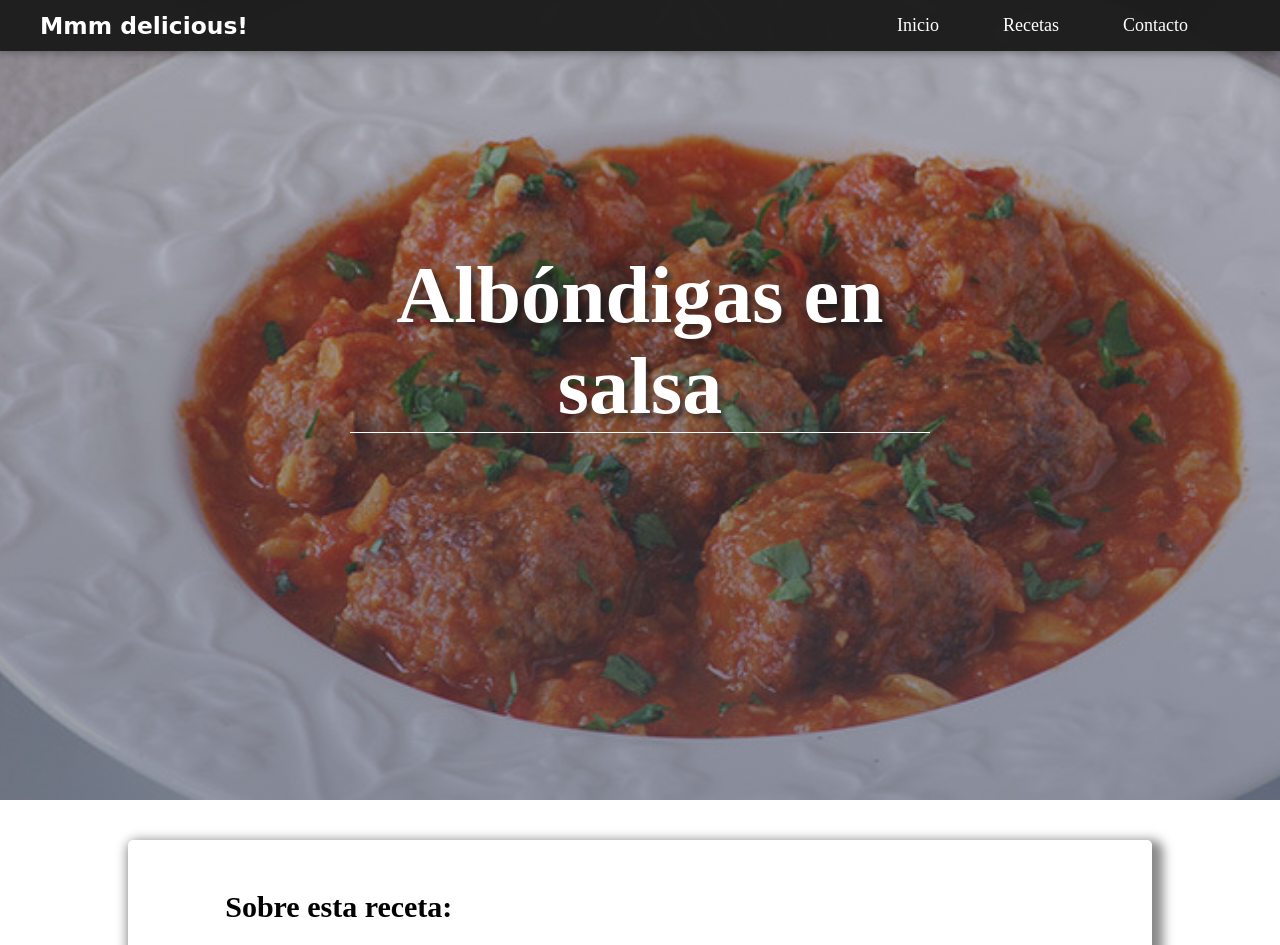
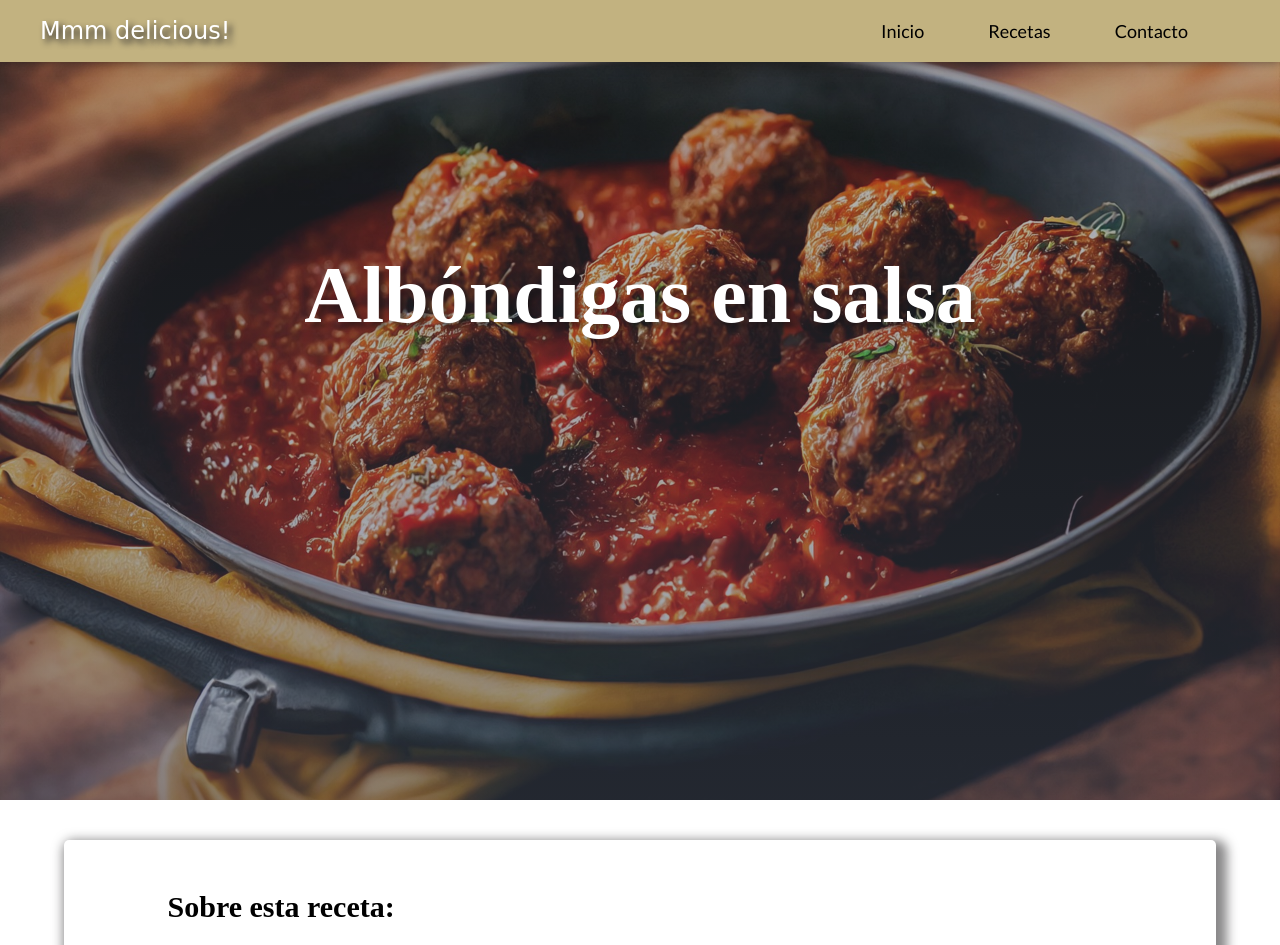
Before and after one commit to Karen-bot-bot/pagina-de-recetas, a plain HTML site: page html/albondigas.html in a window 1280 px wide. Shown: the top 945 px of the page. Drawn offline with Linux system fonts and the light colour scheme; a web font is replaced by a local one.

Commit message:
Elaboración de la página principal y redcción de código

```diff
--- a/css/inicio.css
+++ /dev/null
@@ -1,47 +0,0 @@
-  @import url('https://fonts.googleapis.com/css2?family=Sonsie+One&display=swap');
-
-* {
-  padding: 0;
-  margin: 0;
-  box-sizing: border-box;
-}
-
-/*Navegador*/
-.nav {
-  color: white;
-  background-color: #1d1d1dfa;
-  display: flex;
-  justify-content: space-between;
-  align-items: center;
-  position: fixed;
-  top: 0;
-  left: 0;
-  right: 0;
-  box-shadow: 0 0 10px 0 rgba(20, 18, 20, 0.5);
-}
-
-.titulo-container {
-  display: flex;
-  align-items: center;
-}
-
-.titulo-pagina {
-  margin-right: 20px;
-  padding-left: 40px;
-  font-size: 20px;
-  font-family: 'Sonsie One', cursive;
-}
-
-.enlaces {
-  display: flex;
-  justify-content: flex-end;
-  cursor: pointer;
-  padding-right: 60px;
-}
-
-nav a {
-  font-size: 18px;
-  text-decoration: none;
-  padding: 15px 32px;
-  color: white;
-}
--- a/css/pizza.css
+++ /dev/null
@@ -1,92 +0,0 @@
-  @import url('https://fonts.googleapis.com/css2?family=Sonsie+One&display=swap');
-
-* {
-  padding: 0;
-  margin: 0;
-  box-sizing: border-box;
-}
-
-.nav {
-  color: white;
-  background-color: #1d1d1dfa;
-  display: flex;
-  justify-content: space-between;
-  align-items: center;
-  position: fixed;
-  top: 0;
-  left: 0;
-  right: 0;
-  box-shadow: 0 0 10px 0 rgba(20, 18, 20, 0.5);
-}
-
-.titulo-container {
-  display: flex;
-  align-items: center;
-}
-
-.titulo-pagina {
-  margin-right: 20px;
-  padding-left: 40px;
-  font-size: 20px;
-  font-family: 'Sonsie One', cursive;
-}
-
-.enlaces {
-  display: flex;
-  justify-content: flex-end;
-  cursor: pointer;
-  padding-right: 60px;
-}
-
-nav a {
-  font-size: 18px;
-  text-decoration: none;
-  padding: 15px 32px;
-  color: white;
-}
-
-.header {
-  width: 100%;
-  height: 100vh;
-  padding: 0.1px;
-  background-image: linear-gradient(to top, #424a5a88 0%, #373a3f56 100%),
-    url(/img/pizza1.jpg);
-  background-repeat: no-repeat;
-  background-position: center;
-  background-size: cover;
-  background-attachment: fixed;
-}
-
-.title {
-  font-size: 80px;
-  text-align: center;
-  margin-top: 250px;
-  margin-left: 350px;
-  margin-right: 350px;
-  color: white;
-  text-shadow: 5px 5px 4px rgba(20, 18, 20, 0.5);
-  border-bottom: 1px solid white;
-}
-
-.card {
-  width: 80%;
-  padding: 40px;
-  margin: 40px auto;
-  border-radius: 5px;
-  box-shadow: 5px 6px 11px 6px rgba(20, 18, 20, 0.5);
-  font-size: 20px;
-}
-
-.contenedor {
-  width: 90%;
-  margin: 0 auto;
-  display: column;
-}
-
-.card h2 {
-  padding: 10px;
-}
-
-.contenedor p {
-  padding: 10px;
-}
--- a/css/albondigas.css
+++ b/css/recetario.css
@@ -1,4 +1,4 @@
-  @import url('https://fonts.googleapis.com/css2?family=Sonsie+One&display=swap');
+@import url("https://fonts.googleapis.com/css2?family=Lato&family=Sonsie+One&display=swap");
 
 * {
   padding: 0;
@@ -8,8 +8,7 @@
 
 /*Navegador*/
 .nav {
-  color: white;
-  background-color: #1d1d1dfa;
+  background-color: #c2b280;
   display: flex;
   justify-content: space-between;
   align-items: center;
@@ -20,16 +19,24 @@
   box-shadow: 0 0 10px 0 rgba(20, 18, 20, 0.5);
 }
 
-.titulo-container {
-  display: flex;
-  align-items: center;
+nav a {
+  text-decoration: none;
+  color: black;
 }
 
 .titulo-pagina {
+  display: flex;
+  align-items: center;
+  cursor: pointer;
+}
+
+.titulo-pagina li {
   margin-right: 20px;
   padding-left: 40px;
-  font-size: 20px;
-  font-family: 'Sonsie One', cursive;
+  font-size: 24px;
+  font-family: "Sonsie One", cursive;
+  color: white;
+  text-shadow: 4px 4px 6px rgba(34, 34, 41);
 }
 
 .enlaces {
@@ -39,11 +46,12 @@
   padding-right: 60px;
 }
 
-nav a {
+.enlaces li {
+  font-family: "Lato", sans-serif;
   font-size: 18px;
   text-decoration: none;
-  padding: 15px 32px;
-  color: white;
+  padding: 20px 32px;
+  list-style: none;
 }
 
 /*Encabezado principal*/
@@ -51,28 +59,37 @@ nav a {
   width: 100%;
   height: 100vh;
   padding: 0.1px;
-  background-image: linear-gradient(to top, #424a5a88 0%, #373a3f56 100%),
-    url(/img/albondigas.jpg);
-  background-repeat: no-repeat;
   background-position: center;
   background-size: cover;
   background-attachment: fixed;
+}
+
+.albondigas {
+  background-image: linear-gradient(to top, #424a5a88 0%, #373a3f56 100%),
+    url(/img/albóndigas.jpg);
+}
+
+.pizza {
+    background-image: linear-gradient(to top, #424a5a88 0%, #373a3f56 100%),
+    url(/img/pizza.jpg);
+}
+
+.pasteldepapas {
+    background-image: linear-gradient(to top, #424a5a88 0%, #373a3f56 100%),
+    url(/img/pasteldepapas.jpg);
 }
 
 .title {
   font-size: 80px;
   text-align: center;
   margin-top: 250px;
-  margin-left: 350px;
-  margin-right: 350px;
   color: white;
   text-shadow: 5px 5px 4px rgba(20, 18, 20, 0.5);
-  border-bottom: 1px solid white;
 }
 
 /*Contenido de recetas*/
 .card {
-  width: 80%;
+  width: 90%;
   padding: 40px;
   margin: 40px auto;
   border-radius: 5px;
@@ -83,7 +100,6 @@ nav a {
 .contenedor {
   width: 90%;
   margin: 0 auto;
-  display: column;
 }
 
 .card h2 {
--- /dev/null
+++ b/css/styles.css
@@ -0,0 +1,131 @@
+@import url("https://fonts.googleapis.com/css2?family=Lato&family=Sonsie+One&display=swap");
+
+* {
+  padding: 0;
+  margin: 0;
+  box-sizing: border-box;
+}
+
+html {
+  font-size: 16px;
+}
+
+/*Navegador*/
+.nav {
+  background-color: #c2b280;
+  display: flex;
+  justify-content: space-between;
+  align-items: center;
+  position: fixed;
+  top: 0;
+  left: 0;
+  right: 0;
+  box-shadow: 0 0 10px 0 rgba(20, 18, 20, 0.5);
+}
+
+nav a {
+  text-decoration: none;
+  color: black;
+}
+
+.titulo-pagina {
+  display: flex;
+  align-items: center;
+  cursor: pointer;
+}
+
+.titulo-pagina li {
+  margin-right: 20px;
+  padding-left: 40px;
+  font-size: 1.5rem;
+  font-family: "Sonsie One", cursive;
+  color: white;
+  text-shadow: 4px 4px 6px rgba(34, 34, 41);
+}
+
+.enlaces {
+  display: flex;
+  justify-content: flex-end;
+  cursor: pointer;
+  padding-right: 60px;
+}
+
+.enlaces li {
+  font-family: "Lato", sans-serif;
+  font-size: 1.125rem;
+  text-decoration: none;
+  padding: 20px 32px;
+  list-style: none;
+}
+
+/*Portada*/
+.header {
+  background-image: linear-gradient(to top, #424a5a88 0%, #373a3f56 100%),
+    url(/img/portada.jpg);
+  width: 100%;
+  height: 100vh;
+  padding: 0.1px;
+  background-position: center;
+  background-size: cover;
+  background-attachment: fixed;
+}
+
+.title {
+  font-size: 5rem;
+  text-align: center;
+  margin-top: 250px;
+  color: white;
+  text-shadow: 5px 5px 4px rgba(20, 18, 20, 0.5);
+}
+
+p {
+  text-align: center;
+  font-size: 1.875rem;
+  padding: 10px;
+}
+
+/*contenedores*/
+main {
+  margin-top: 50px;
+  display: flex;
+  flex-wrap: wrap;
+  justify-content: space-evenly;
+}
+
+.fav {
+  font-size: 1.875rem ;
+}
+
+.card {
+  width: 300px;
+  height: 350px;
+  margin-bottom: 30px;
+  box-sizing: border-box;
+  border-radius: 5px;
+  box-shadow: 5px 6px 11px 0 rgba(20, 18, 20, 0.5);
+}
+
+.img {
+  width: 100%;
+  height: 200px;
+  object-fit: cover;
+  display: block;
+}
+
+.titulo-receta {
+  padding: 20px;
+  text-align: center;
+}
+
+.ver {
+  display: block;
+  background: SaddleBrown;
+  padding: 13px;
+  color: white;
+  border-radius: 5px;
+  width: 150px;
+  margin: 0 auto;
+  margin-top: 20px;
+  text-align: center;
+  text-decoration: none;
+}
--- a/html/albondigas.html
+++ b/html/albondigas.html
@@ -6,24 +6,23 @@
     <meta http-equiv="X-UA-Compatible" content="IE=edge">
     <meta name="viewport" content="width=device-width, initial-scale=1.0">
     <title>Albóndigas en salsa</title>
-    <link rel="stylesheet" href="/css/albondigas.css">
+    <link rel="stylesheet" href="/css/recetario.css">
 </head>
 
 <body>
     <nav class="nav">
-        <div class="titulo-container">
-            <div class="titulo-pagina">
-                <h3>Mmm delicious!</h3>
-            </div>
-        </div>
-        <div class="enlaces">
-            <a href="#Inicio">Inicio</a>
-            <a href="#Recetas">Recetas</a>
-            <a href="#Contacto">Contacto</a>
-        </div>
+        <ul class="titulo-pagina">
+            <li><a href="index.html"></a>Mmm delicious!</li>
+        </ul>
+
+        <ul class="enlaces">
+            <li><a href="/html/index.html">Inicio</a></li>
+            <li><a href="#Recetas">Recetas</a></li>
+            <li><a href="#Contacto">Contacto</a></li>
+        </ul>
     </nav>
 
-    <header class="header">
+    <header class="header albondigas">
         <h1 class="title">Albóndigas en salsa</h1>
     </header>
 
@@ -99,6 +98,7 @@
             </ol>
         </div>
     </div>
+
 </body>
 
 </html>
```
Also changed, not shown: html/index.html (added, +62 -0 lines), html/inicio.html (deleted, +0 -28 lines), html/pasteldepapas.html (added, +92 -0 lines), html/pizza.html (+11 -12 lines), img/albondigas.jpg (deleted), img/albóndigas.jpg (added), img/pasteldepapas.jpg, img/pizza.jpg (renamed from img/pizza1.jpg), img/portada.jpg (added).
